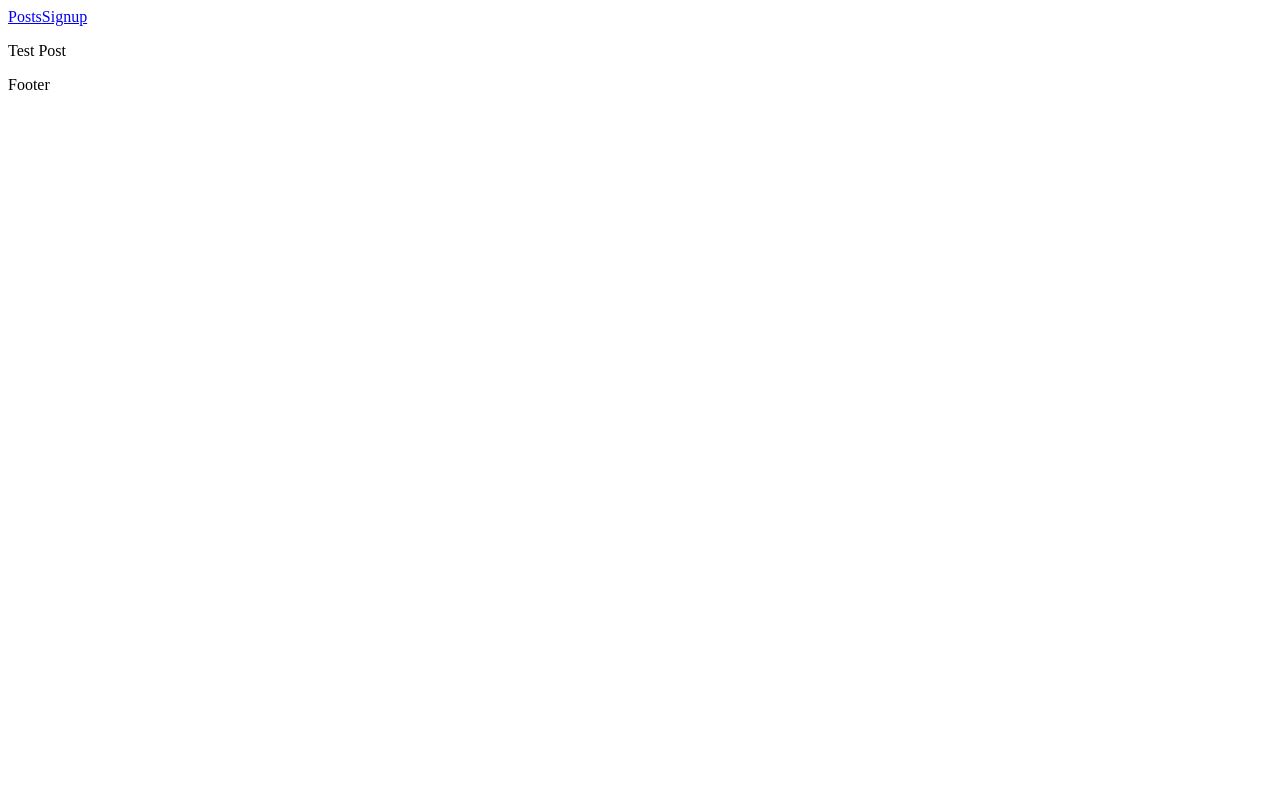
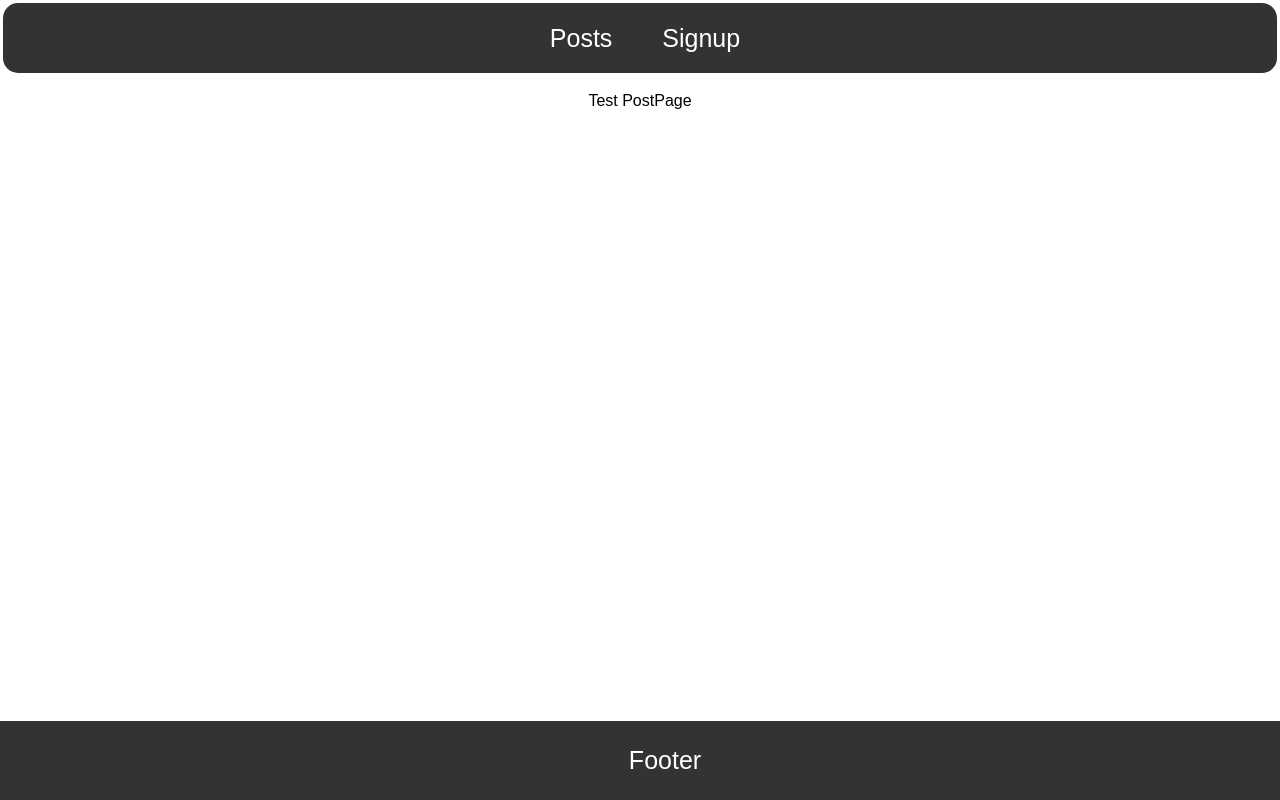
Before and after one commit to Eldern45/WADHomeWorks, a Vue app: page /#/ in a window 1280 px wide. Built offline with nearby package versions, Linux system fonts and the light colour scheme.

Commit message:
Header on footer designed, eslint disabled

```diff
--- a/src/App.vue
+++ b/src/App.vue
@@ -1,12 +1,12 @@
 <template>
     <div id="app">
-        <HeaderComp />
+        <HeaderComp/>
     </div>
     <main>
-        <router-view />
+        <router-view/>
     </main>
     <footer>
-        <FooterComp />
+        <FooterComp/>
     </footer>
 </template>
 <script>
@@ -21,3 +21,23 @@
     }
 }
 </script>
+<style>
+html {
+    height: 100%;
+}
+
+body {
+    font-family: Arial, sans-serif;
+    padding: 0;
+    margin: 0;
+    display: flex;
+    flex-direction: column;
+    min-height: 100%;
+}
+
+main {
+    display: flex;
+    flex-direction: column;
+    align-items: center;
+}
+</style>
--- a/src/components/FooterComp.vue
+++ b/src/components/FooterComp.vue
@@ -3,9 +3,20 @@
 </script>
 
 <template>
-    <p>Footer</p>
+    <p class="footer">Footer</p>
 </template>
 
 <style scoped>
-
+.footer {
+    background-color: #333;
+    color: white;
+    text-align: center;
+    margin: auto;
+    padding: 25px;
+    font-size: 25px;
+    position: fixed;
+    left: 0;
+    bottom: 0;
+    width: 100%;
+}
 </style>
--- a/src/components/HeaderComp.vue
+++ b/src/components/HeaderComp.vue
@@ -1,18 +1,41 @@
 <script>
-    export default {
-        name: 'Navigation-bar'
-    }
+export default {
+    name: 'Navigation-bar'
+}
 </script>
 
 <template>
     <header class="header">
         <nav>
-            <router-link to="/">Posts</router-link>
-            <router-link to="/signup">Signup</router-link>
+            <router-link to="/" class="buttons">Posts</router-link>
+            <router-link to="/signup" class="buttons">Signup</router-link>
         </nav>
     </header>
 </template>
 
-<style>
+<style scoped>
+nav {
+    display: flex;
+    align-items: center;
+    justify-content: center;
+    background-color: #333;
+    overflow: hidden;
+    border-radius: 15px;
+    margin: 3px;
+    height: 70px;
+    font-size: 25px;
+}
 
+.buttons {
+    color: white;
+    padding: 12px 20px;
+    text-decoration: none;
+    margin-left: 10px;
+}
+
+.buttons:hover {
+    background-color: #ddd;
+    color: black;
+    border-radius: 15px;
+}
 </style>
--- a/src/views/PostsView.vue
+++ b/src/views/PostsView.vue
@@ -5,7 +5,7 @@ export default {
 </script>
 
 <template>
-    <p>Test Post</p>
+    <p>Test PostPage</p>
 </template>
 
 <style scoped>
--- a/src/views/SignupView.vue
+++ b/src/views/SignupView.vue
@@ -1,11 +1,11 @@
 <script>
-    export default {
-        name: 'SignupView'
-    }
+export default {
+    name: 'SignupView'
+}
 </script>
 
 <template>
-    <p>Test Sign</p>
+    <p>Test SignupPage</p>
 </template>
 
 <style scoped>
```
Also changed, not shown: package.json (+3 -13 lines), .eslintrc.js (deleted), 1 other file (tests, documents, lock files or other folders). Lines whose indentation alone changed are shown as unchanged.
